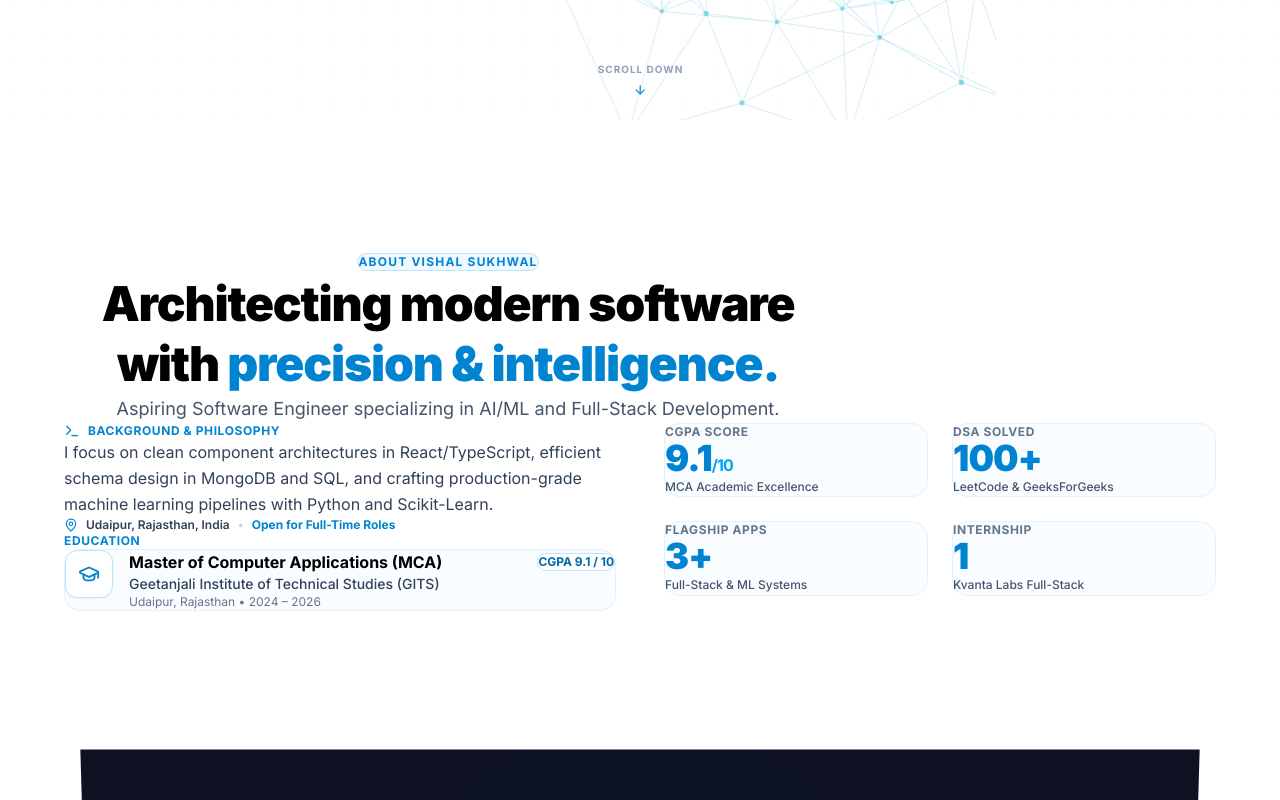
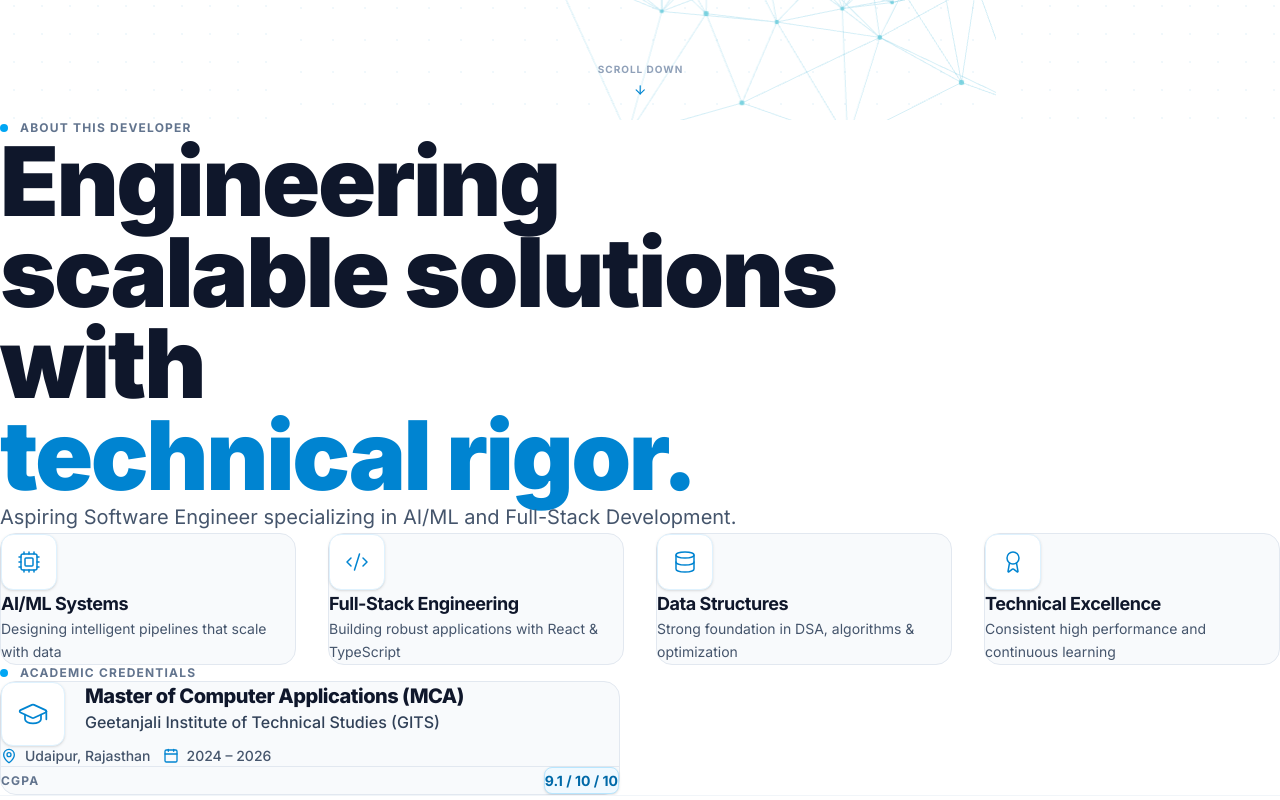
Before and after one commit to vishalsukhwall/Portfolio, a React (Vite) app: page / in a window 1280 px wide. Shown: the part 680-1480 px from the top of the page. Built offline with nearby package versions, Linux system fonts and the light colour scheme.

Commit message:
done in about.tsx

```diff
--- a/src/sections/About.tsx
+++ b/src/sections/About.tsx
@@ -1,27 +1,33 @@
 import { useRef } from 'react';
 import { motion, useInView, type Variants } from 'framer-motion';
-import { MapPin, GraduationCap, Terminal } from 'lucide-react';
+import { Code2, Cpu, Database, Award, GraduationCap, MapPin, Calendar } from 'lucide-react';
 import { personal, education } from '../data/portfolioData';
 import FlipSection from '../components/FlipSection';
 
 const EASE: [number, number, number, number] = [0.76, 0, 0.24, 1];
 
-const stats = [
-  { value: '9.1', label: 'CGPA Score', suffix: '/10', desc: 'MCA Academic Excellence' },
-  { value: '100+', label: 'DSA Solved', suffix: '', desc: 'LeetCode & GeeksForGeeks' },
-  { value: '3+', label: 'Flagship Apps', suffix: '', desc: 'Full-Stack & ML Systems' },
-  { value: '1', label: 'Internship', suffix: '', desc: 'Kvanta Labs Full-Stack' },
+const highlights = [
+  { icon: Cpu, label: 'AI/ML Systems', desc: 'Designing intelligent pipelines that scale with data' },
+  { icon: Code2, label: 'Full-Stack Engineering', desc: 'Building robust applications with React & TypeScript' },
+  { icon: Database, label: 'Data Structures', desc: 'Strong foundation in DSA, algorithms & optimization' },
+  { icon: Award, label: 'Technical Excellence', desc: 'Consistent high performance and continuous learning' },
 ];
 
 export default function About() {
   const ref = useRef(null);
-  const inView = useInView(ref, { once: true, margin: '-80px' });
+  const inView = useInView(ref, { once: true, margin: '-100px' });
 
   const container: Variants = {
     hidden: {},
-    show: { transition: { staggerChildren: 0.12 } },
+    show: { transition: { staggerChildren: 0.1, delayChildren: 0.05 } },
   };
+
   const item: Variants = {
+    hidden: { y: 20, opacity: 0 },
+    show: { y: 0, opacity: 1, transition: { duration: 0.5, ease: EASE } },
+  };
+
+  const cardVariant: Variants = {
     hidden: { y: 24, opacity: 0 },
     show: { y: 0, opacity: 1, transition: { duration: 0.6, ease: EASE } },
   };
@@ -30,109 +36,145 @@ export default function About() {
     <FlipSection>
       <section
         id="about"
-        className="section-padding relative overflow-hidden bg-white text-black py-24 sm:py-32"
+        className="relative overflow-hidden bg-white text-slate-900 py-40 sm:py-48 lg:py-56 border-b border-slate-100"
       >
-        <div ref={ref} className="max-w-6xl mx-auto px-6 md:px-12 w-full relative z-10">
+        <div ref={ref} className="max-w-7xl mx-auto px-6 sm:px-10 lg:px-16 w-full relative z-10">
           <motion.div
             variants={container}
             initial="hidden"
             animate={inView ? 'show' : 'hidden'}
-            className="space-y-20"
+            className="space-y-32 sm:space-y-40"
           >
-            {/* Centered Header Section */}
-            <div className="space-y-6 max-w-3xl mx-auto text-center">
-              <motion.div variants={item} className="inline-flex items-center gap-2 px-4 py-1.5 rounded-full bg-sky-50 border border-sky-200 text-sky-600 text-xs font-bold tracking-widest uppercase">
-                About Vishal Sukhwal
+            {/* ===== HERO SECTION: Profile Overview ===== */}
+            <div className="space-y-8 max-w-4xl">
+              <motion.div
+                variants={item}
+                className="flex items-center gap-3 text-xs font-bold tracking-widest uppercase text-slate-500"
+              >
+                <div className="w-2 h-2 rounded-full bg-sky-500"></div>
+                <span>About This Developer</span>
               </motion.div>
 
-              <motion.h2
+              <motion.h1
                 variants={item}
-                className="text-3xl sm:text-5xl font-black text-black tracking-tight leading-tight"
+                className="text-5xl sm:text-7xl lg:text-8xl font-black tracking-tight text-slate-900 leading-[0.95] space-y-2"
               >
-                Architecting modern software with{' '}
-                <span className="text-sky-600">
-                  precision & intelligence.
+                <span className="block">Engineering</span>
+                <span className="block">scalable solutions with</span>
+                <span className="block">
+                  <span className="text-sky-600">technical rigor.</span>
                 </span>
-              </motion.h2>
+              </motion.h1>
 
-              <motion.p variants={item} className="text-base sm:text-lg text-slate-600 font-normal leading-relaxed">
+              <motion.p
+                variants={item}
+                className="text-lg sm:text-xl text-slate-600 leading-relaxed max-w-3xl pt-4 font-normal"
+              >
                 {personal.about}
               </motion.p>
             </div>
 
-            {/* Clean 2-Column Section */}
-            <div className="grid grid-cols-1 lg:grid-cols-12 gap-12 items-start">
+            {/* ===== HIGHLIGHTS GRID: Core Technical Pillars ===== */}
+            <motion.div
+              variants={item}
+              className="grid grid-cols-1 sm:grid-cols-2 lg:grid-cols-4 gap-6 sm:gap-8"
+            >
+              {highlights.map((h, index) => {
+                const IconComponent = h.icon;
+                return (
+                  <motion.div
+                    key={index}
+                    variants={cardVariant}
+                    className="group p-8 sm:p-10 rounded-2xl bg-slate-50 border border-slate-200 hover:border-sky-300 hover:shadow-lg hover:bg-white transition-all duration-300 flex flex-col space-y-5"
+                  >
+                    <div className="w-14 h-14 rounded-xl bg-white border border-sky-100 flex items-center justify-center text-sky-600 shadow-sm group-hover:shadow-md transition-shadow duration-300">
+                      <IconComponent size={24} strokeWidth={1.5} />
+                    </div>
 
-              {/* Left Column: Background & Education */}
-              <motion.div variants={item} className="lg:col-span-6 space-y-10">
-                <div className="space-y-4">
-                  <div className="flex items-center gap-2 text-sky-600 font-bold text-xs uppercase tracking-wider">
-                    <Terminal size={16} />
-                    <span>Background & Philosophy</span>
-                  </div>
-                  <p className="text-slate-700 text-sm sm:text-base leading-relaxed">
-                    I focus on clean component architectures in React/TypeScript, efficient schema design in MongoDB and SQL, and crafting production-grade machine learning pipelines with Python and Scikit-Learn.
-                  </p>
-                  <div className="flex items-center gap-2 text-xs font-semibold text-slate-700 pt-2">
-                    <MapPin size={14} className="text-sky-600" />
-                    <span>{personal.location}</span>
-                    <span className="text-slate-300">•</span>
-                    <span className="text-sky-600 font-bold">Open for Full-Time Roles</span>
-                  </div>
-                </div>
+                    <div className="space-y-3 flex-1">
+                      <h3 className="font-bold text-slate-900 text-base sm:text-lg tracking-tight">
+                        {h.label}
+                      </h3>
+                      <p className="text-sm text-slate-600 leading-relaxed">
+                        {h.desc}
+                      </p>
+                    </div>
+                  </motion.div>
+                );
+              })}
+            </motion.div>
 
-                {/* Education Section */}
-                <div className="space-y-4">
-                  <div className="text-sky-600 font-bold text-xs uppercase tracking-wider">Education</div>
-                  {education.map((edu) => (
-                    <div
-                      key={edu.degree}
-                      className="p-6 rounded-2xl bg-sky-50/40 border border-sky-100 flex items-start gap-4"
-                    >
-                      <div className="w-12 h-12 rounded-xl bg-white border border-sky-200 flex items-center justify-center text-sky-600 flex-shrink-0 shadow-xs">
-                        <GraduationCap size={22} />
+            {/* ===== EDUCATION SECTION: Academic Foundation ===== */}
+            <motion.div variants={item} className="space-y-10">
+              <div className="flex items-center gap-3">
+                <div className="w-2 h-2 rounded-full bg-sky-500"></div>
+                <span className="text-xs font-bold tracking-widest uppercase text-slate-500">
+                  Academic Credentials
+                </span>
+              </div>
+
+              <div className="grid grid-cols-1 md:grid-cols-2 gap-8 lg:gap-10">
+                {education.map((edu, idx) => (
+                  <motion.div
+                    key={edu.degree}
+                    variants={cardVariant}
+                    className="group p-10 sm:p-12 rounded-2xl bg-slate-50 border border-slate-200 hover:border-sky-300 hover:shadow-lg hover:bg-white transition-all duration-300 flex flex-col justify-between space-y-8"
+                  >
+                    {/* Header with Icon & Info */}
+                    <div className="space-y-5">
+                      <div className="flex items-start gap-5">
+                        <div className="w-16 h-16 rounded-xl bg-white border border-sky-100 flex items-center justify-center text-sky-600 flex-shrink-0 shadow-sm group-hover:shadow-md transition-shadow duration-300">
+                          <GraduationCap size={32} strokeWidth={1.3} />
+                        </div>
+
+                        <div className="space-y-2 flex-1">
+                          <h3 className="font-extrabold text-slate-900 text-lg sm:text-xl tracking-tight">
+                            {edu.degree}
+                          </h3>
+                          <p className="text-base font-medium text-slate-700">
+                            {edu.institution}
+                          </p>
+                        </div>
                       </div>
-                      <div className="space-y-1 w-full min-w-0">
-                        <div className="flex items-center justify-between gap-2">
-                          <h4 className="font-bold text-black text-sm sm:text-base truncate">
-                            {edu.degree}
-                          </h4>
-                          <span className="px-2.5 py-0.5 rounded-full text-xs font-bold bg-white text-sky-700 border border-sky-200 flex-shrink-0">
-                            CGPA {edu.cgpa}
-                          </span>
+
+                      <div className="space-y-2 pt-2">
+                        <div className="flex items-center gap-3 flex-wrap">
+                          <div className="flex items-center gap-2 text-sm font-medium text-slate-600">
+                            <MapPin size={16} className="text-sky-600 flex-shrink-0" />
+                            <span>{edu.location}</span>
+                          </div>
+                          <div className="flex items-center gap-2 text-sm font-medium text-slate-600">
+                            <Calendar size={16} className="text-sky-600 flex-shrink-0" />
+                            <span>{edu.year}</span>
+                          </div>
                         </div>
-                        <p className="text-xs sm:text-sm font-medium text-slate-700">{edu.institution}</p>
-                        <p className="text-xs text-slate-500">{edu.location} • {edu.year}</p>
                       </div>
                     </div>
-                  ))}
-                </div>
-              </motion.div>
 
-              {/* Right Column: Key Stats Grid */}
-              <motion.div variants={item} className="lg:col-span-6 grid grid-cols-2 gap-6">
-                {stats.map((s) => (
-                  <div
-                    key={s.label}
-                    className="p-6 rounded-2xl bg-sky-50/30 border border-sky-100 flex flex-col justify-between space-y-4"
-                  >
-                    <span className="text-xs font-bold uppercase tracking-wider text-slate-500">{s.label}</span>
-                    <div>
-                      <div className="text-3xl sm:text-4xl font-black text-sky-600 tracking-tight leading-none">
-                        {s.value}
-                        <span className="text-base font-bold text-sky-500 ml-0.5">{s.suffix}</span>
+                    {/* Divider */}
+                    <div className="w-full h-px bg-slate-200"></div>
+
+                    {/* Performance Badge */}
+                    <div className="flex items-center justify-between">
+                      <span className="text-xs font-bold tracking-widest uppercase text-slate-500">
+                        CGPA
+                      </span>
+                      <div className="px-4 py-2 rounded-lg bg-sky-50 border border-sky-200 shadow-sm group-hover:shadow-md transition-shadow duration-300">
+                        <span className="text-sm font-bold text-sky-700">
+                          {edu.cgpa} / 10
+                        </span>
                       </div>
                     </div>
-                    <p className="text-xs text-slate-600 font-medium leading-relaxed">
-                      {s.desc}
-                    </p>
-                  </div>
+                  </motion.div>
                 ))}
-              </motion.div>
+              </div>
+            </motion.div>
 
-            </div>
           </motion.div>
         </div>
+
+        {/* Optional: Subtle Background Accent */}
+        <div className="absolute top-0 right-0 w-96 h-96 bg-sky-50/30 rounded-full blur-3xl -z-10 opacity-40"></div>
       </section>
     </FlipSection>
   );
```
